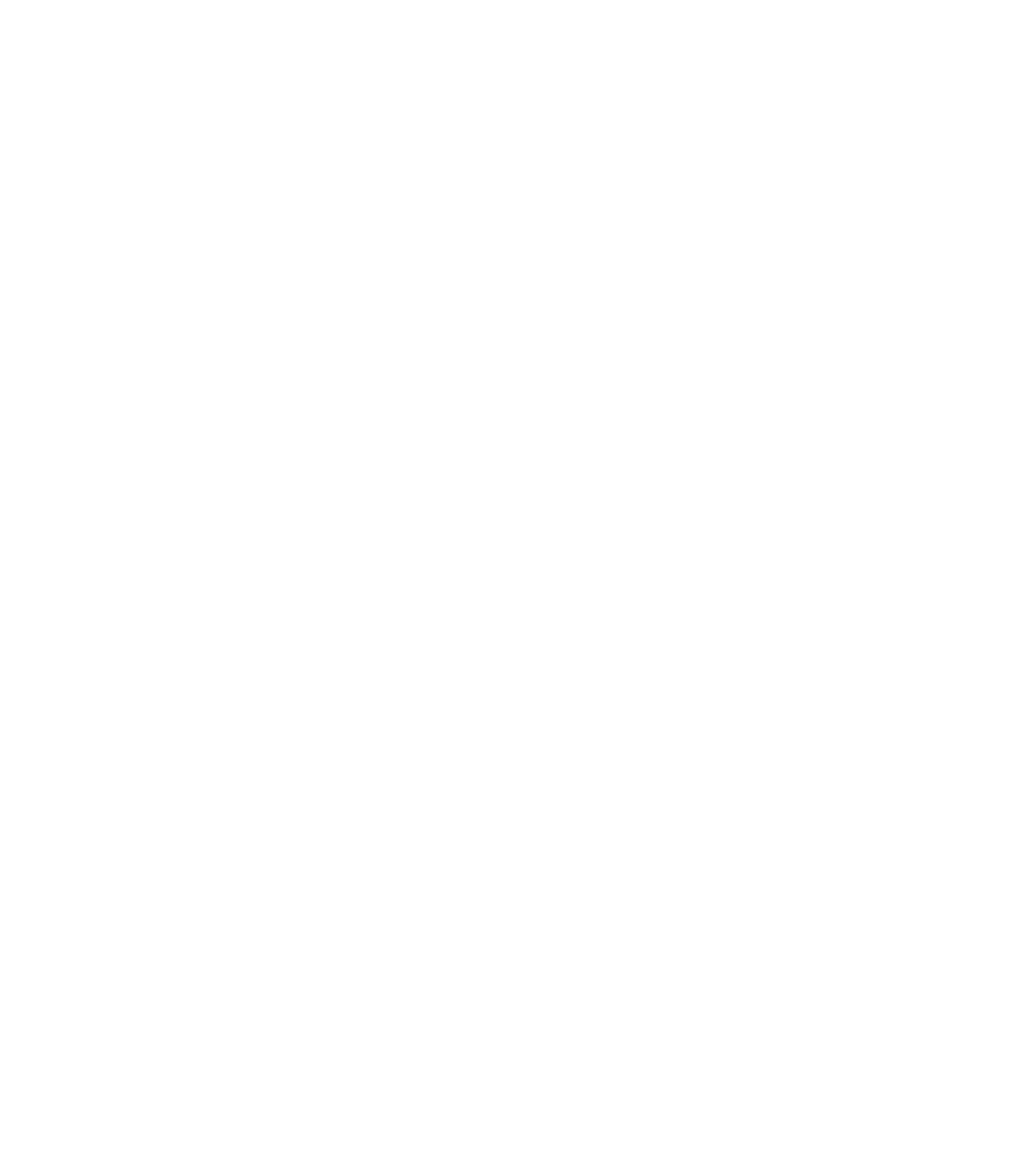
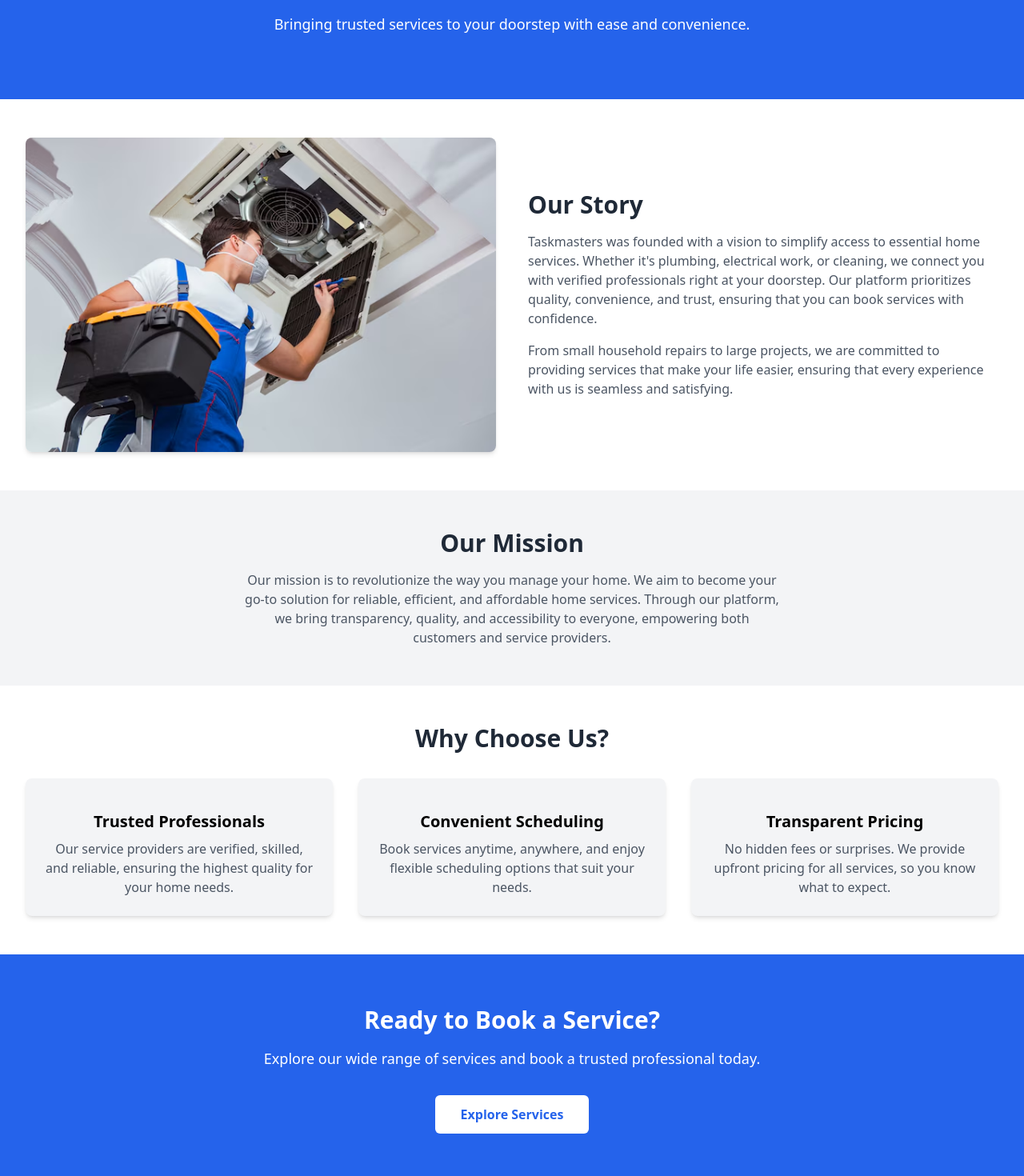
Before and after one commit to surbhi-kuhar/smart-utility-system, a React (Create React App) app in the folder frontend/: page /about in a window 1280 px wide. Before the commit this address had no page. Shown: the part 120-1590 px from the top of the page at 80% size. Before the commit the page ends 800 px from the top, so only its background shows below. Built offline with nearby package versions, Linux system fonts and the light colour scheme.

Commit message:
about us component

```diff
--- a/frontend/src/App.js
+++ b/frontend/src/App.js
@@ -9,6 +9,7 @@
 import BookingPage from "./pages/Booking/Booking";
 import FetchBookings from "./pages/Booking/FetchBookings";
 import LoginProvider from "./pages/Login/LoginProvider";
+import About from "./pages/About/About";
 import ProviderBookings from "./pages/ProviderBookings.js/ProviderBookings";
 import Location from "./pages/Location/Location";
 import Chat from "./components/Chat";
@@ -22,6 +23,7 @@
         <Routes>
           <Route path="/" element={<Home />}></Route>
           <Route path="/login" element={<Login />}></Route>
+          <Route path="/about" element={<About />}></Route>
           <Route path="/provider-login" element={<LoginProvider />}></Route>
           <Route path="/signup" element={<Signup />}></Route>
           <Route path="/providers/:service" element={<Providers />} />
--- /dev/null
+++ b/frontend/src/pages/About/About.js
@@ -0,0 +1,123 @@
+import React from "react";
+import Header from "../../components/Header";
+import about from '../../images/about.jpg';
+
+function About() {
+  return (
+    <div>
+      <Header />
+      <section class="bg-blue-600 text-white py-20">
+        <div class="max-w-7xl mx-auto px-4 text-center">
+          <h2 class="text-4xl font-bold">About Us</h2>
+          <p class="mt-4 text-lg">
+            Bringing trusted services to your doorstep with ease and
+            convenience.
+          </p>
+        </div>
+      </section>
+
+      <section class="bg-white py-12">
+        <div class="max-w-7xl mx-auto px-4 sm:px-6 lg:px-8 grid grid-cols-1 md:grid-cols-2 gap-10">
+          <div>
+            <img
+              src={about}
+              alt="Our Story Image"
+              class="w-full h-auto rounded-lg shadow-md"
+            />
+          </div>
+          <div class="flex flex-col justify-center">
+            <h3 class="text-3xl font-bold text-gray-800">Our Story</h3>
+            <p class="mt-4 text-gray-600">
+              Taskmasters was founded with a vision to simplify access
+              to essential home services. Whether it's plumbing, electrical
+              work, or cleaning, we connect you with verified professionals
+              right at your doorstep. Our platform prioritizes quality,
+              convenience, and trust, ensuring that you can book services with
+              confidence.
+            </p>
+            <p class="mt-4 text-gray-600">
+              From small household repairs to large projects, we are committed
+              to providing services that make your life easier, ensuring that
+              every experience with us is seamless and satisfying.
+            </p>
+          </div>
+        </div>
+      </section>
+
+      <section class="bg-gray-100 py-12">
+        <div class="max-w-7xl mx-auto px-4 text-center">
+          <h3 class="text-3xl font-bold text-gray-800">Our Mission</h3>
+          <p class="mt-4 text-gray-600 max-w-2xl mx-auto">
+            Our mission is to revolutionize the way you manage your home. We aim
+            to become your go-to solution for reliable, efficient, and
+            affordable home services. Through our platform, we bring
+            transparency, quality, and accessibility to everyone, empowering
+            both customers and service providers.
+          </p>
+        </div>
+      </section>
+
+      <section class="bg-white py-12">
+        <div class="max-w-7xl mx-auto px-4 sm:px-6 lg:px-8 text-center">
+          <h3 class="text-3xl font-bold text-gray-800">Why Choose Us?</h3>
+          <div class="mt-8 grid grid-cols-1 md:grid-cols-3 gap-8">
+            <div class="p-6 bg-gray-100 rounded-lg shadow-md">
+              <div class="text-blue-500 text-4xl mb-4">
+                <i class="fas fa-shield-alt"></i>
+              </div>
+              <h4 class="text-xl font-semibold">Trusted Professionals</h4>
+              <p class="mt-2 text-gray-600">
+                Our service providers are verified, skilled, and reliable,
+                ensuring the highest quality for your home needs.
+              </p>
+            </div>
+            <div class="p-6 bg-gray-100 rounded-lg shadow-md">
+              <div class="text-blue-500 text-4xl mb-4">
+                <i class="fas fa-calendar-check"></i>
+              </div>
+              <h4 class="text-xl font-semibold">Convenient Scheduling</h4>
+              <p class="mt-2 text-gray-600">
+                Book services anytime, anywhere, and enjoy flexible scheduling
+                options that suit your needs.
+              </p>
+            </div>
+            <div class="p-6 bg-gray-100 rounded-lg shadow-md">
+              <div class="text-blue-500 text-4xl mb-4">
+                <i class="fas fa-dollar-sign"></i>
+              </div>
+              <h4 class="text-xl font-semibold">Transparent Pricing</h4>
+              <p class="mt-2 text-gray-600">
+                No hidden fees or surprises. We provide upfront pricing for all
+                services, so you know what to expect.
+              </p>
+            </div>
+          </div>
+        </div>
+      </section>
+
+      <section class="bg-blue-600 text-white py-16">
+        <div class="max-w-7xl mx-auto px-4 text-center">
+          <h3 class="text-3xl font-bold">Ready to Book a Service?</h3>
+          <p class="mt-4 text-lg">
+            Explore our wide range of services and book a trusted professional
+            today.
+          </p>
+          <a
+            href="/services"
+            class="inline-block mt-8 px-8 py-3 bg-white text-blue-600 font-semibold rounded-md hover:bg-gray-100"
+          >
+            Explore Services
+          </a>
+        </div>
+      </section>
+
+      <footer class="bg-gray-800 text-white py-8">
+        <div class="max-w-7xl mx-auto px-4 text-center">
+          <p>&copy; 2024 Taskmasters. All rights reserved.</p>
+        </div>
+      </footer>
+    </div>
+  );
+}
+
+export default About;
```
Also changed, not shown: frontend/src/images/about.jpg (added).
